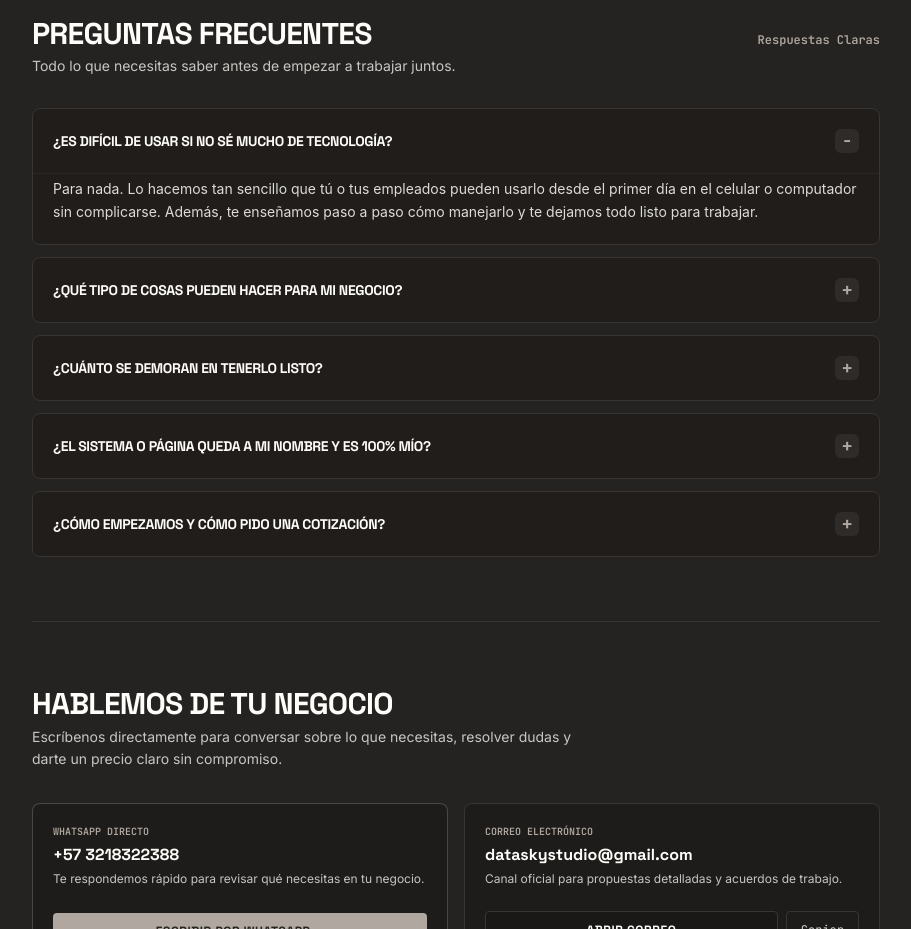
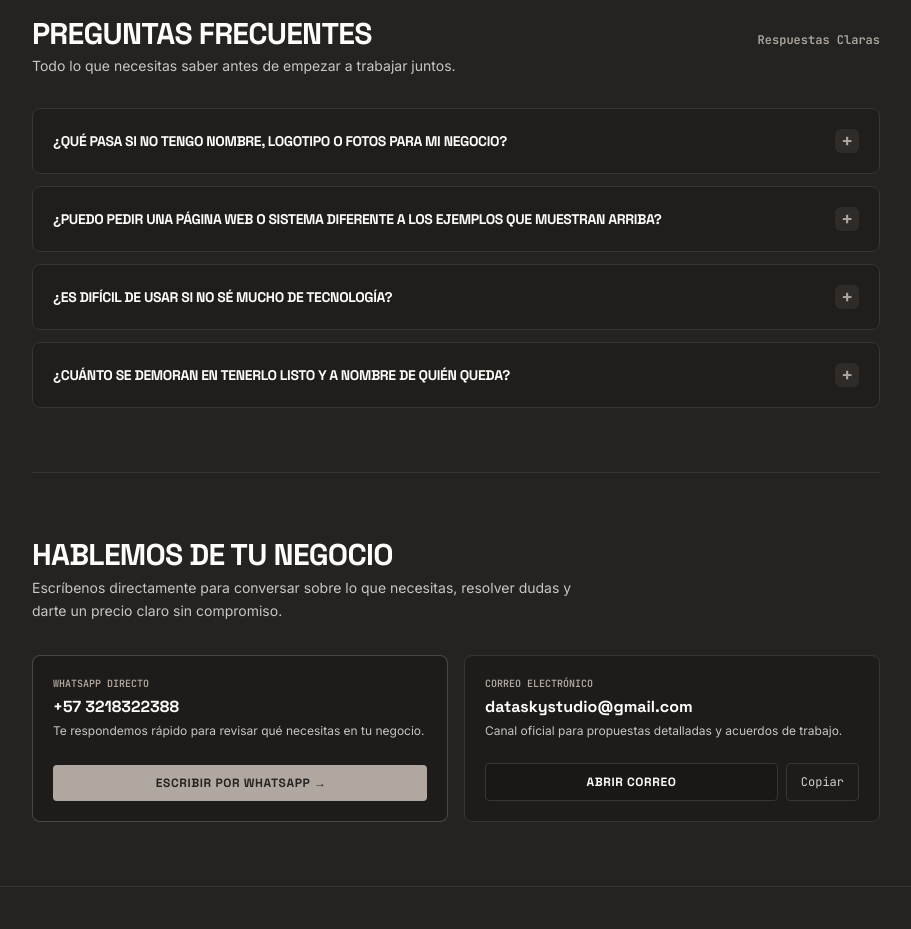
Before and after one commit to darwin13OG/DataSky, a React (Vite) app: page / in a window 1280 px wide. Shown: the part 2300-3229 px from the top of the page, without its empty margins (184-1095 px from the left). Built offline with nearby package versions, Linux system fonts and the light colour scheme.

Commit message:
feat: update FAQ content and default state
Change default FAQ accordion state to collapsed and refresh content with new business service details.

```diff
--- a/src/components/FaqSection.tsx
+++ b/src/components/FaqSection.tsx
@@ -3,9 +3,7 @@ import { FAQS_DATA } from '../data/faq.ts';
 import { FloatUpReveal } from './FloatUpReveal.tsx';
 
 export const FaqSection: React.FC = () => {
-  const [openIds, setOpenIds] = useState<Record<string, boolean>>({
-    'faq-1': true, // Open first by default
-  });
+  const [openIds, setOpenIds] = useState<Record<string, boolean>>({});
 
   const toggleFaq = (id: string) => {
     setOpenIds((prev) => ({
--- a/src/data/faq.ts
+++ b/src/data/faq.ts
@@ -3,27 +3,22 @@ import { FaqItem } from '../types.ts';
 export const FAQS_DATA: FaqItem[] = [
   {
     id: 'faq-1',
-    question: '¿Es difícil de usar si no sé mucho de tecnología?',
-    answer: 'Para nada. Lo hacemos tan sencillo que tú o tus empleados pueden usarlo desde el primer día en el celular o computador sin complicarse. Además, te enseñamos paso a paso cómo manejarlo y te dejamos todo listo para trabajar.'
+    question: '¿Qué pasa si no tengo nombre, logotipo o fotos para mi negocio?',
+    answer: 'No te preocupes. Te ayudamos a crear tu marca desde cero: diseñamos tu logotipo, elegimos tus colores corporativos y organizamos toda la información de tus productos o servicios para que salgas al mercado 100% profesional.'
   },
   {
     id: 'faq-2',
-    question: '¿Qué tipo de cosas pueden hacer para mi negocio?',
-    answer: 'Hacemos páginas para mostrar y vender tus productos, sistemas para registrar ventas y cobrar rápido en caja, controles de inventario para saber qué tienes en bodega, y herramientas automáticas para responderle a tus clientes por WhatsApp.'
+    question: '¿Puedo pedir una página web o sistema diferente a los ejemplos que muestran arriba?',
+    answer: '¡Totalmente! Los proyectos mostrados son solo una muestra de nuestras capacidades. Analizamos qué necesita tu negocio y creamos la página web, tienda online o sistema exactamente como tú lo requieras.'
   },
   {
     id: 'faq-3',
-    question: '¿Cuánto se demoran en tenerlo listo?',
-    answer: 'La mayoría de proyectos los tenemos listos y funcionando en entre 1 y 3 semanas, dependiendo de lo que necesites. Desde los primeros días te mostramos cómo va quedando para que nos des tu opinión.'
+    question: '¿Es difícil de usar si no sé mucho de tecnología?',
+    answer: 'Para nada. Lo hacemos tan sencillo que tú o tus empleados pueden usarlo desde el primer día en el celular o computador. Además, te enseñamos paso a paso a manejarlo y te dejamos todo listo para trabajar.'
   },
   {
     id: 'faq-4',
-    question: '¿El sistema o página queda a mi nombre y es 100% mío?',
-    answer: 'Sí, totalmente tuyo. Tú eres el único dueño de tu información, tus clientes y tu página. No te cobramos mensualidades raras escondidas ni amarres.'
-  },
-  {
-    id: 'faq-5',
-    question: '¿Cómo empezamos y cómo pido una cotización?',
-    answer: 'Solo escríbenos a nuestro WhatsApp (+57 321 8322388) o al correo dataskystudio@gmail.com. Nos cuentas qué negocio tienes y qué necesitas, y te decimos exactamente cuánto te cuesta y en cuánto tiempo lo tienes listo, sin rodeos.'
+    question: '¿Cuánto se demoran en tenerlo listo y a nombre de quién queda?',
+    answer: 'Los tiempos dependen de la complejidad (habitualmente de 3 a 10 días). La página o sistema queda 100% a tu nombre y bajo tu dominio sin letras chiquitas.'
   }
 ];
```
